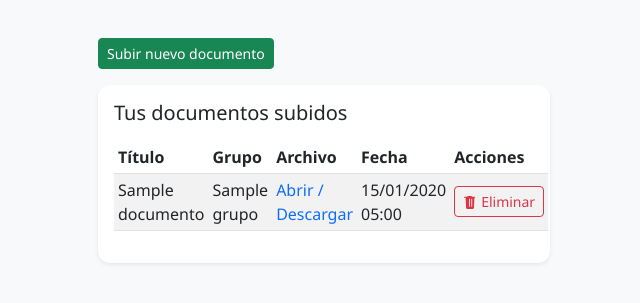
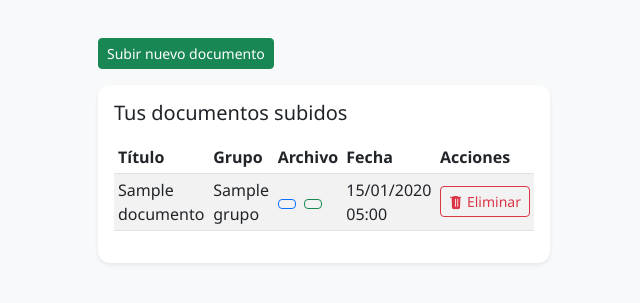
Before and after one commit to raffaello64/plataformaweb, a Django app: page /dashboard_docente/ in a window 1280 px wide. Shown: the part 303-606 px from the top of the page, without its empty margins (316-956 px from the left). Run offline with Django 5.2, Linux system fonts and the light colour scheme; a user stored in the database is signed in; tables that the repository leaves empty hold one stand-in row (values such as "Sample post").

Commit message:
Correción ver y descargar documento

```diff
--- a/repositorio/templates/repositorio/dashboard_docente.html
+++ b/repositorio/templates/repositorio/dashboard_docente.html
@@ -45,10 +45,12 @@ los archivos que han subido a la plataforma y agregar si es necesario
                             <td>{{ doc.titulo }}</td>
                             <td>{{ doc.grupo.nombre }}</td>
                             <td>
-                                <a href="{{ doc.archivo.url }}" target="_blank" rel="noopener noreferrer">
-                                    Abrir / Descargar
+                                <a href="{{ doc.archivo.url }}" target="_blank" class="btn btn-outline-primary btn-sm me-1">
+                                </a>
+                                <a href="{% url 'descargar_documento' doc.id %}" class="btn btn-outline-success btn-sm">
                                 </a>
                             </td>
+
                             <td>{{ doc.creado|date:"d/m/Y H:i" }}</td>
                             <td>
                                 <form method="post" action="{% url 'eliminar_documento' doc.id %}" style="display:inline;">
--- a/repositorio/templates/repositorio/dashboard_estudiante.html
+++ b/repositorio/templates/repositorio/dashboard_estudiante.html
@@ -41,10 +41,12 @@ pueda visualizar los archivos subidos por el docente.
                             <td>{{ doc.titulo }}</td>
                             <td>{{ doc.docente.username }}</td>
                             <td>
-                                <a href="{{ doc.archivo.url }}" target="_blank" rel="noopener noreferrer">
-                                    Abrir / Descargar
+                                <a href="{{ doc.archivo.url }}" target="_blank" class="btn btn-outline-primary btn-sm me-1">
+                                </a>
+                                <a href="{% url 'descargar_documento' doc.id %}" class="btn btn-outline-success btn-sm">
                                 </a>
                             </td>
+
                             <td>{{ doc.creado|date:"d/m/Y H:i" }}</td>
                         </tr>
                         {% endfor %}
--- a/repositorio/urls.py
+++ b/repositorio/urls.py
@@ -6,18 +6,11 @@ from django.urls import path
 from . import views
 
 urlpatterns = [
-    # Login (acceso por / y /login/)
     path('', views.login_view, name='login'),
-    path('login/', views.login_view, name='login'),
-
-    # Logout
     path('logout/', views.logout_view, name='logout'),
-
-    # Dashboards
     path('dashboard_docente/', views.dashboard_docente_view, name='dashboard_docente'),
     path('dashboard_estudiante/', views.dashboard_estudiante_view, name='dashboard_estudiante'),
-
-    # Documentos
     path('subir/', views.subir_documento_view, name='subir_documento'),
-    path('documento/eliminar/<int:documento_id>/', views.eliminar_documento_view, name='eliminar_documento'),
+    path('eliminar/<int:documento_id>/', views.eliminar_documento_view, name='eliminar_documento'),
+    path('descargar/<int:documento_id>/', views.descargar_documento_view, name='descargar_documento'),
 ]
--- a/repositorio/views.py
+++ b/repositorio/views.py
@@ -12,6 +12,9 @@ from django.contrib.auth.models import User
 from django.contrib import messages
 from .forms import DocumentoForm
 from .models import Documento, Perfil
+from django.http import FileResponse, Http404
+from django.shortcuts import get_object_or_404
+import os
 
 
 # --- LOGIN ---
@@ -142,3 +145,18 @@ def eliminar_documento_view(request, documento_id):
     documento.delete()
     messages.success(request, "Documento eliminado correctamente.")
     return redirect('dashboard_docente')
+
+@login_required
+def descargar_documento_view(request, documento_id):
+    documento = get_object_or_404(Documento, pk=documento_id)
+
+    if not documento.archivo:
+        raise Http404("Archivo no encontrado")
+
+    # Fuerza la descarga del PDF
+    return FileResponse(
+        documento.archivo.open('rb'),
+        as_attachment=True,
+        filename=os.path.basename(documento.archivo.name),
+        content_type='application/pdf'
+    )
```
